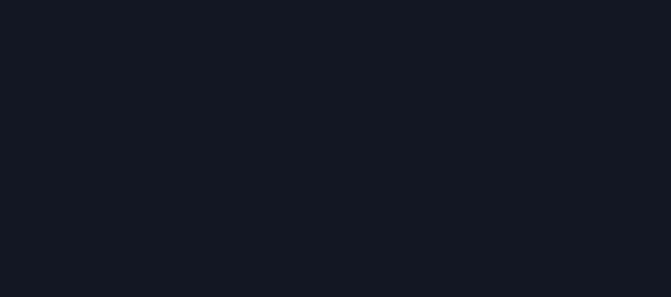
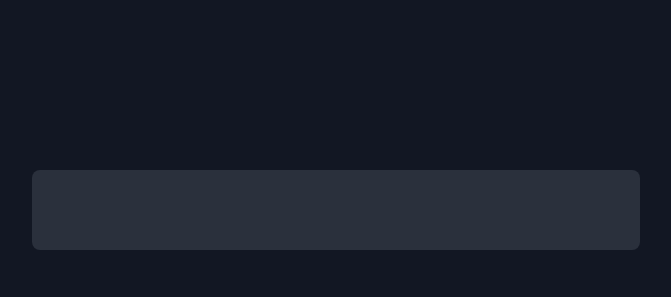
Before and after one commit to AAWA-byt/discord-weather-report, a website: page index.html in a window 1280 px wide. Shown: the whole page, without its empty margins (304-975 px from the left). Drawn offline with Linux system fonts and the light colour scheme.

Commit message:
:zap: added card to index.html

```diff
--- a/index.html
+++ b/index.html
@@ -6,6 +6,14 @@
     <title>Weather Report</title>
 </head>
 <body>
+<br><br><br><br><br><br><br>
+<main>
+    <ol class="gradient-list-2">
+        <li>
 
+        </li>
+    </ol>
+</main>
+<br><br><br>
 </body>
 </html>
```
